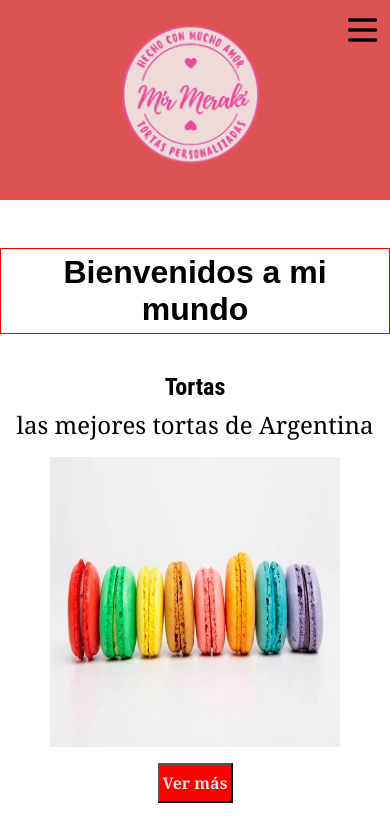
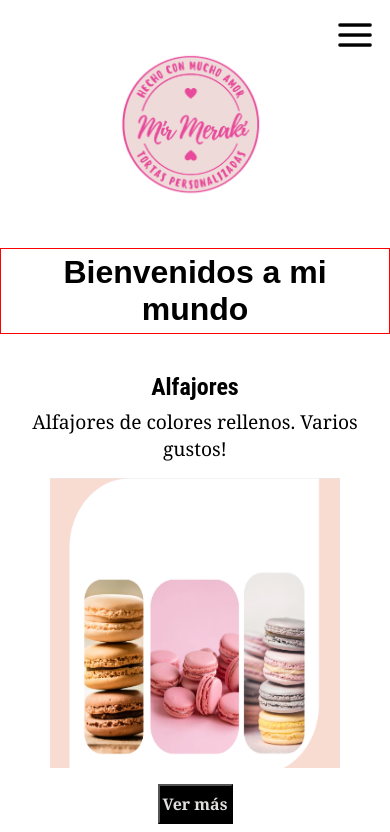
Before and after one commit to Jona1094/Meraki---Tortas, a plain HTML site: page index.html in a window 390 px wide. Shown: the top 832 px of the page. Drawn offline with Linux system fonts and the light colour scheme.

Commit message:
ajustes sect 1

```diff
--- a/index.js
+++ b/index.js
@@ -69,9 +69,9 @@ xSalida.addEventListener ("click", cerrarMenuMobile)
 let sect1 = document.getElementById ("sect1")
 
 let Inicio = [{
-    "titulo": "Tortas",
-    "desc": "las mejores tortas de Argentina",
-    "imagen": "./imagenes/alfajores.png"},
+    "titulo": "Alfajores",
+    "desc": "Alfajores de colores rellenos. Varios gustos!",
+    "imagen": "./imagenes/alfajoresInicio.png"},
     {"titulo": "Muffins",
     "desc": "los mejores muffins de LATAM",
     "imagen": "./imagenes/muffins.jpeg"},
@@ -84,15 +84,17 @@ let Inicio = [{
 
     let mostrarInicio = (titulo, desc, imagen) => {
         let div = document.createElement ("DIV");
-        let imgg = document.createElement ("IMG")
+        let imgg = document.createElement ("IMG");
+        let divCirculo = document.createElement ("DIV");
         let h1 = document.createElement ("H1");
         let p = document.createElement ("P");
         let btnMas = document.createElement ("BUTTON")
 
+        div.appendChild (divCirculo);
         div.appendChild (h1);
         div.appendChild (p);
         div.appendChild (imgg);
-        div.appendChild (btnMas)
+        div.appendChild (btnMas);
 
         imgg.setAttribute ("src", imagen);
         h1.textContent = titulo;
@@ -104,6 +106,7 @@ let Inicio = [{
         h1.classList.add ("sect1Titulo")
         p.classList.add ("sect1Desc")
         btnMas.classList.add ("btnMas")
+        divCirculo.classList.add ("divCirculo")
 
         return div;
     }
--- a/style.css
+++ b/style.css
@@ -11,16 +11,16 @@
     width: 150px;
     height: 150px;
     position: absolute;
-    top: 20px;
+    top: 50px;
     left: 30%;
 }
 
 .menuMobile {
-    width: 35px;
+    width: 40px;
     height: 40px;
     position: absolute;
-    top: 10px;
-    right: 10px;
+    top: 15px;
+    right: 15px;
 }
 
 .xSalida {
@@ -34,7 +34,6 @@
 
 .header {
     height: 200px;
-    background-color: #DD5353;
 }
 
 .container-mobile {
@@ -136,7 +135,7 @@ li {
     justify-content: center;
     align-items: center;
     animation: inicio 4s;
-    margin: 1rem;
+    margin-top: 1rem;
 }
 
 .img {
@@ -153,7 +152,7 @@ li {
 }
 
 .sect1Desc {
-    font-size: 1.5rem;
+    font-size: 1.2rem;
     font-family: Georgia, 'Times New Roman', Times, serif;
     text-align: center;
 }
@@ -161,7 +160,7 @@ li {
 .btnMas {
     width: 75px;
     height: 40px;
-    background-color: red;
+    background-color: black;
     color: #e2dede;
     font-weight: bold;
     font-size: 1rem;
```
Also changed, not shown: imagenes/alfajoresInicio.png (added).
